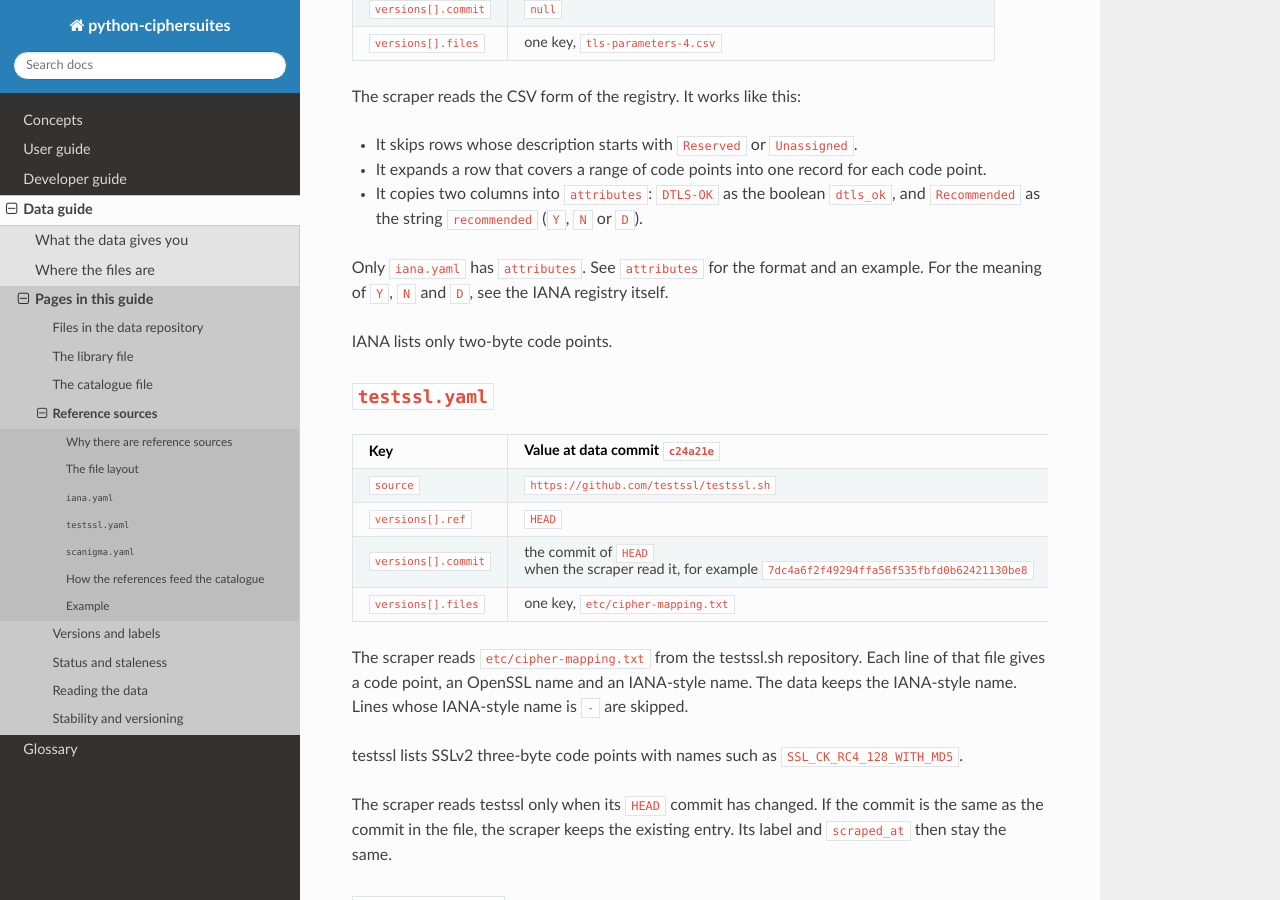
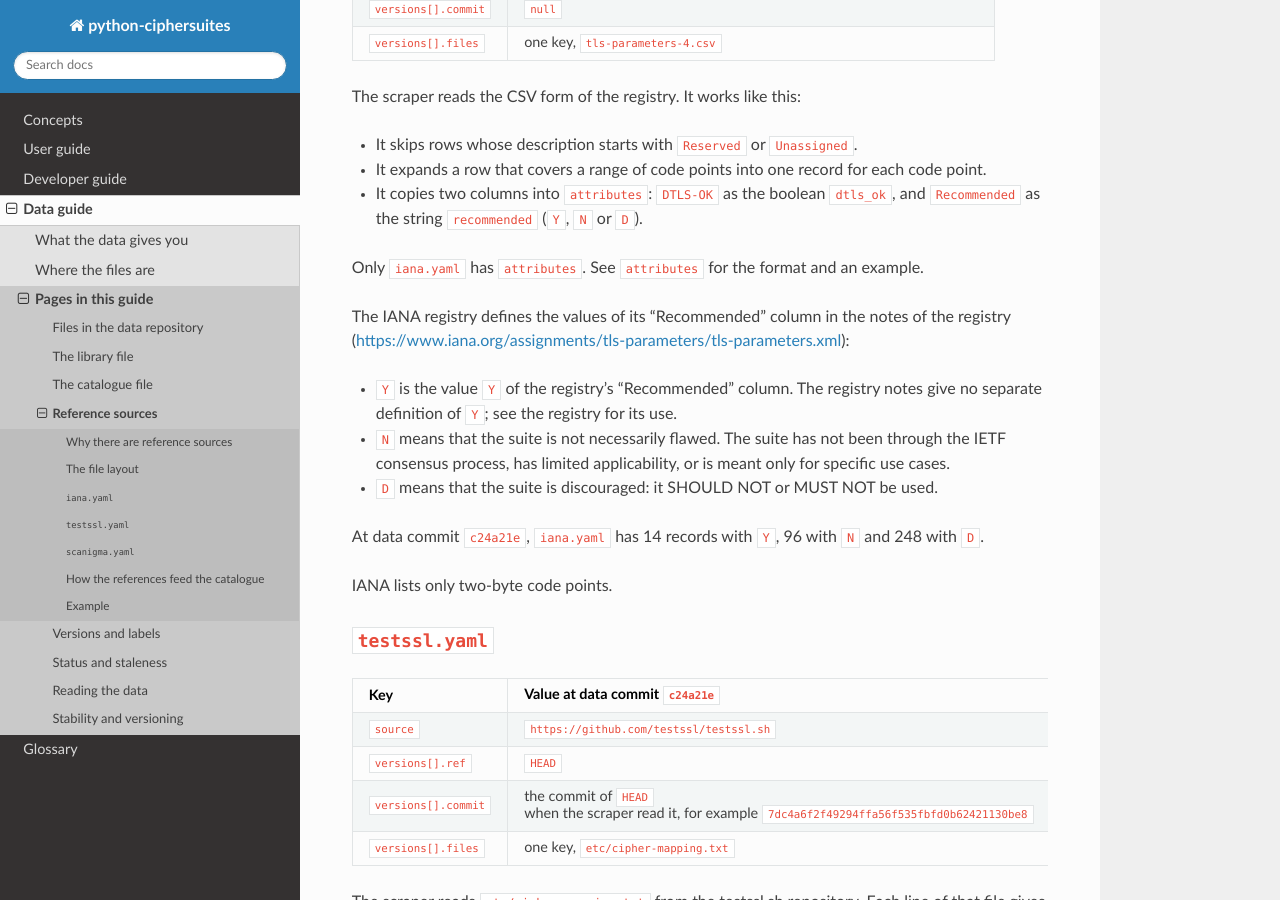
Before and after one commit to Spacecow99/python-ciphersuites, a Sphinx documentation site: the page built from docs/source/data/reference-sources.md, in a window 1280 px wide and 900 px high, scrolled down 1046 px. Built offline with Sphinx 7.4.7 and the Read the Docs theme 3.1.0, drawn with Linux system fonts in a browser that asks for light colours.

Commit message:
Docs: apply rulings 26.12-26.14 to the data pages
Define IANA's N and D values from the registry notes and cite the
registry for Y; say the weekly schedule applies only once the workflow
is on the default branch; state only PyYAML's reading of Y/N/D.

Co-Authored-By: Claude Opus 5.5 <noreply@anthropic.com>
Claude-Session: https://claude.ai/code/session_019XoRkHzieZgr1ptCSqLDj7

```diff
--- a/docs/source/data/reference-sources.md
+++ b/docs/source/data/reference-sources.md
@@ -57,8 +57,23 @@ The scraper reads the CSV form of the registry. It works like this:
 
 Only `iana.yaml` has `attributes`. See
 [`attributes`](library-schema.md#attributes) for the format and an
-example. For the meaning of `Y`, `N` and `D`, see the IANA registry
-itself.
+example.
+
+The IANA registry defines the values of its "Recommended" column in the
+notes of the registry
+(<https://www.iana.org/assignments/tls-parameters/tls-parameters.xml>):
+
+- `Y` is the value `Y` of the registry's "Recommended" column. The
+  registry notes give no separate definition of `Y`; see the registry
+  for its use.
+- `N` means that the suite is not necessarily flawed. The suite has not
+  been through the IETF consensus process, has limited applicability, or
+  is meant only for specific use cases.
+- `D` means that the suite is discouraged: it SHOULD NOT or MUST NOT be
+  used.
+
+At data commit `c24a21e`, `iana.yaml` has 14 records with `Y`, 96 with
+`N` and 248 with `D`.
 
 IANA lists only two-byte code points.
 
```
Also changed, not shown: docs/source/concepts/cipher-suites.md (+2 -1 lines), docs/source/data/files.md (+8 -4 lines), docs/source/data/library-schema.md (+7 -4 lines).
